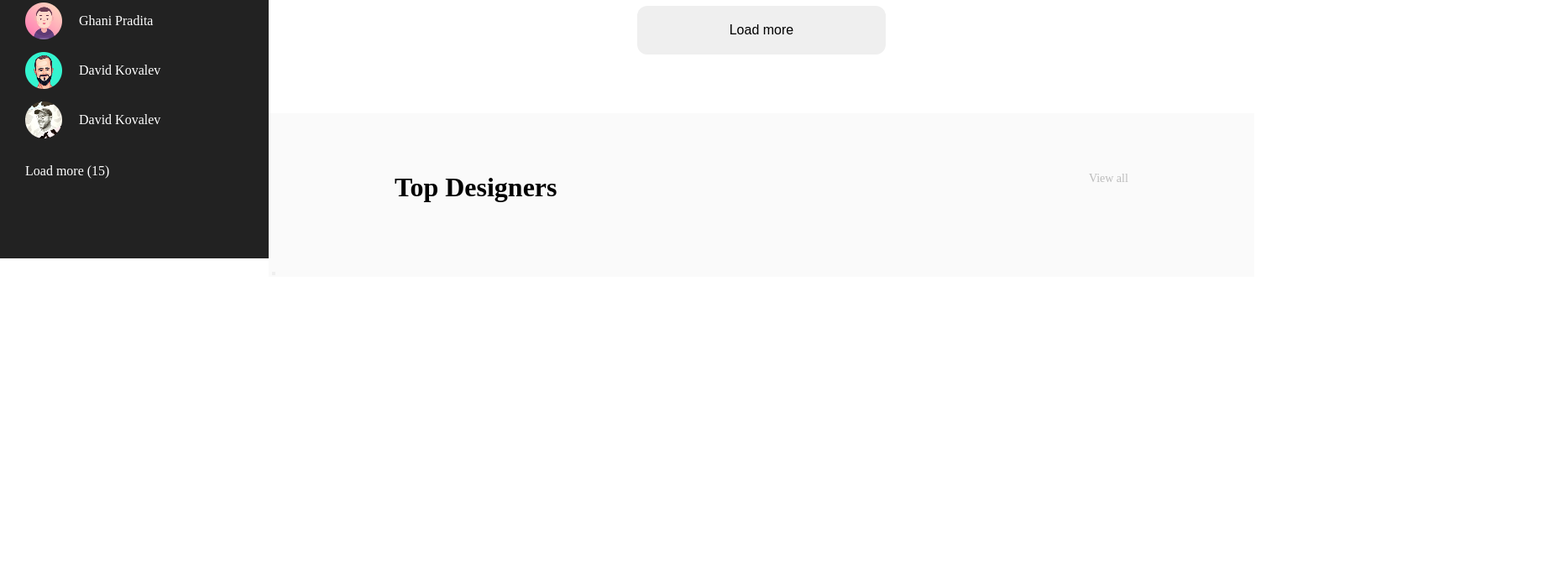
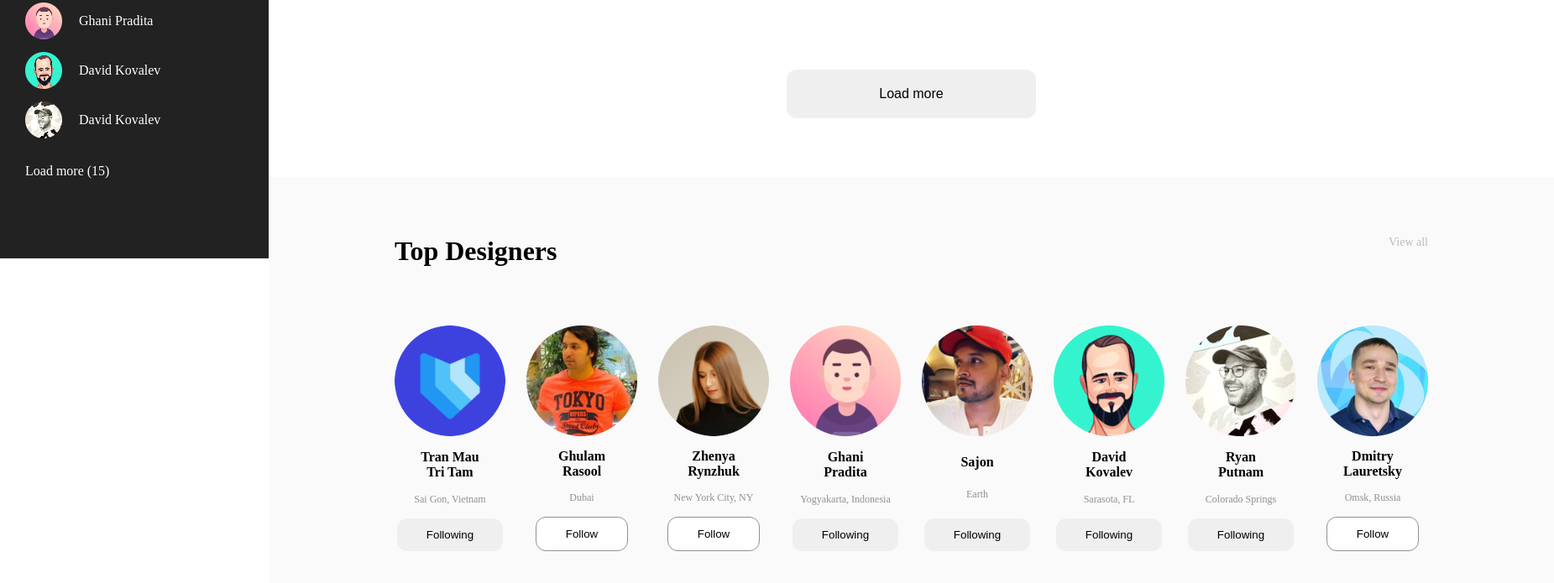
Before and after one commit to Nikushajgarkava718/SHUALEDURI-NIKUSHA-JGARKAVA, a plain HTML site: page index.html in a window 1280 px wide. Shown: the part 772-1467 px from the top of the page at 84% size, 1851 px wide, since content can reach past the window. Before the commit the page ends 1102 px from the top, so only its background shows below. Drawn offline with Linux system fonts and the light colour scheme.

Commit message:
finish designers chapter

```diff
--- a/index.html
+++ b/index.html
@@ -222,10 +222,52 @@
         </div>
         <div class="realdesigners">
           <div class="designer">
-            <img src="" alt="" />
-            <span></span>
-            <span></span>
-            <button></button>
+            <img src="src/img/Tranmau.png" alt="tranpic" />
+            <span class="fullname">Tran Mau Tri Tam</span>
+            <span class="location">Sai Gon, Vietnam</span>
+            <button>Following</button>
+          </div>
+          <div class="designer">
+            <img src="src/img/ghulam.png" alt="ghulampic" />
+            <span class="fullname">Ghulam Rasool</span>
+            <span class="location">Dubai</span>
+            <button class="follow">Follow</button>
+          </div>
+          <div class="designer">
+            <img src="src/img/zhenya.png" alt="zhenyapic" />
+            <span class="fullname">Zhenya Rynzhuk</span>
+            <span class="location">New York City, NY</span>
+            <button class="follow">Follow</button>
+          </div>
+          <div class="designer">
+            <img src="src/img/ghani2.png" alt="ghanipic" />
+            <span class="fullname">Ghani Pradita</span>
+            <span class="location">Yogyakarta, Indonesia</span>
+            <button>Following</button>
+          </div>
+          <div class="designer">
+            <img src="src/img/sajon2.png" alt="sajonpic" />
+            <span class="fullname">Sajon</span>
+            <span class="location">Earth</span>
+            <button>Following</button>
+          </div>
+          <div class="designer">
+            <img src="src/img/david2.png" alt="davidpic" />
+            <span class="fullname">David Kovalev</span>
+            <span class="location">Sarasota, FL</span>
+            <button>Following</button>
+          </div>
+          <div class="designer">
+            <img src="src/img/ryan2.png" alt="ryanpic" />
+            <span class="fullname">Ryan Putnam</span>
+            <span class="location">Colorado Springs</span>
+            <button>Following</button>
+          </div>
+          <div class="designer">
+            <img src="src/img/dmitry.png" alt="dmitrypic" />
+            <span class="fullname">Dmitry Lauretsky</span>
+            <span class="location">Omsk, Russia</span>
+            <button class="follow">Follow</button>
           </div>
         </div>
       </div>
--- a/src/style.css
+++ b/src/style.css
@@ -256,4 +256,38 @@ header {
       color: #bcbcbc;
     }
   }
+  .realdesigners {
+    padding: 0 150px;
+    padding-bottom: 60px;
+    display: flex;
+    gap: 25px;
+  }
+  .designer {
+    max-width: 132px;
+    display: flex;
+    flex-direction: column;
+    align-items: center;
+    justify-content: space-between;
+    gap: 15px;
+    .fullname {
+      text-align: center;
+      font-size: 16px;
+      font-weight: 800;
+      max-width: 70px;
+    }
+    .location {
+      color: #919090;
+      font-size: 12px;
+    }
+    button {
+      padding: 12px 35px;
+      border: none;
+      border-radius: 12px;
+    }
+    .follow {
+      background-color: white;
+      border: 1px solid #919090;
+      border-radius: 12px;
+    }
+  }
 }
```
Also changed, not shown: src/img/Tranmau.png (added), src/img/david2.png (added), src/img/dmitry.png (added), src/img/ghani2.png (added), src/img/ghulam.png (added), src/img/ryan2.png (added), src/img/sajon2.png (added), src/img/zhenya.png (added).
